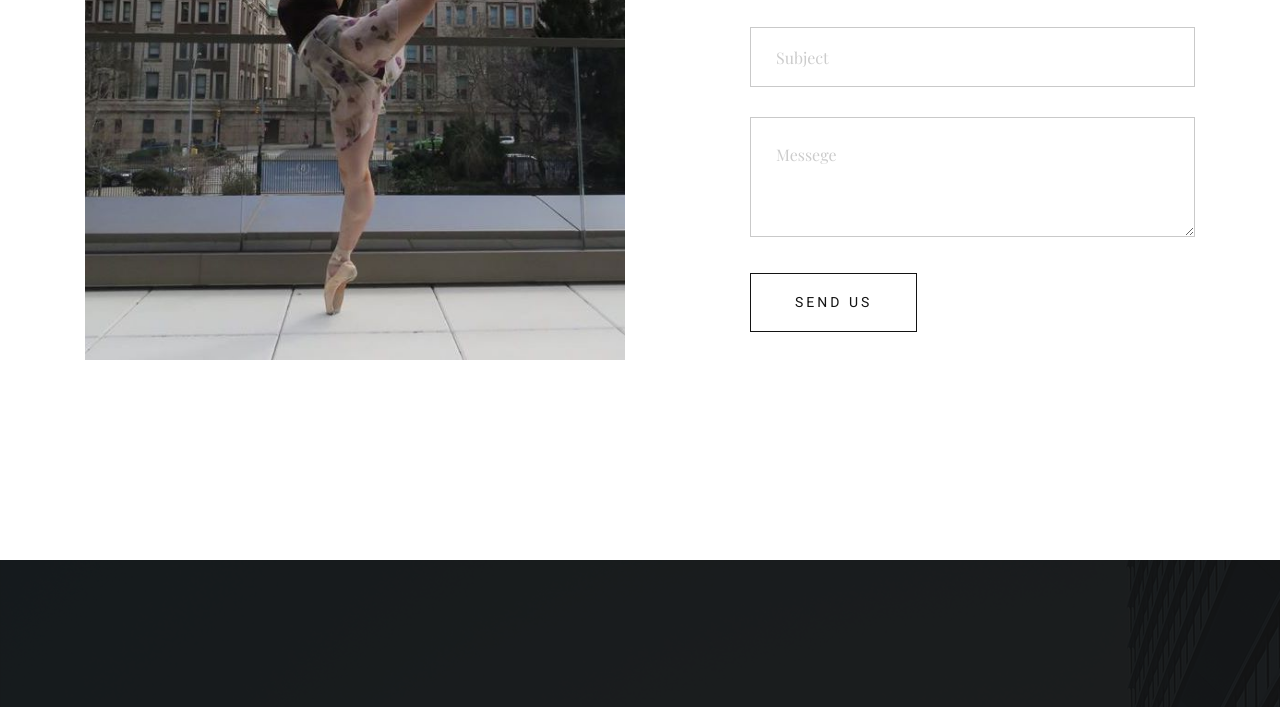
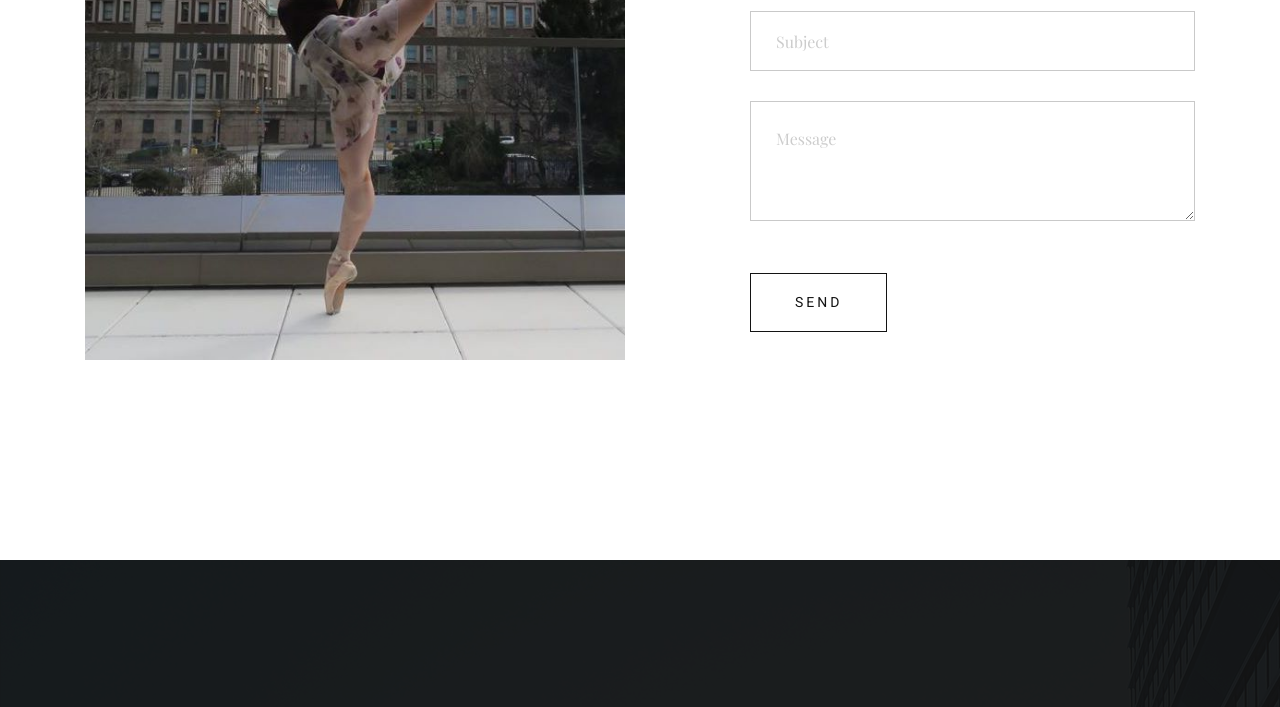
Before and after one commit to pazitschrecker/cubespring2020, a plain HTML site: page index.html in a window 1280 px wide. Shown: the part 3081-3788 px from the top of the page. Drawn offline with nearby package versions, Linux system fonts and the light colour scheme; a web font is replaced by a local one.

Commit message:
Testing submit email button

```diff
--- a/index.html
+++ b/index.html
@@ -373,8 +373,11 @@
                     <form action="#" class="messege">
                         <input type="email" placeholder="Your Email">
                         <input type="text" placeholder="Subject">
-                        <textarea placeholder="Messege"></textarea>
-                        <button class="boxed-btn">SEND US</button>
+                        <textarea placeholder="Message"></textarea>
+                        <div class="form-group mt-3">
+                            <button type="submit" class="button button-contactForm boxed-btn">SEND</button>
+                        </div>
+                        <!--<button class="boxed-btn">SEND</button>-->
                     </form>
                 </div>
             </div>
```
